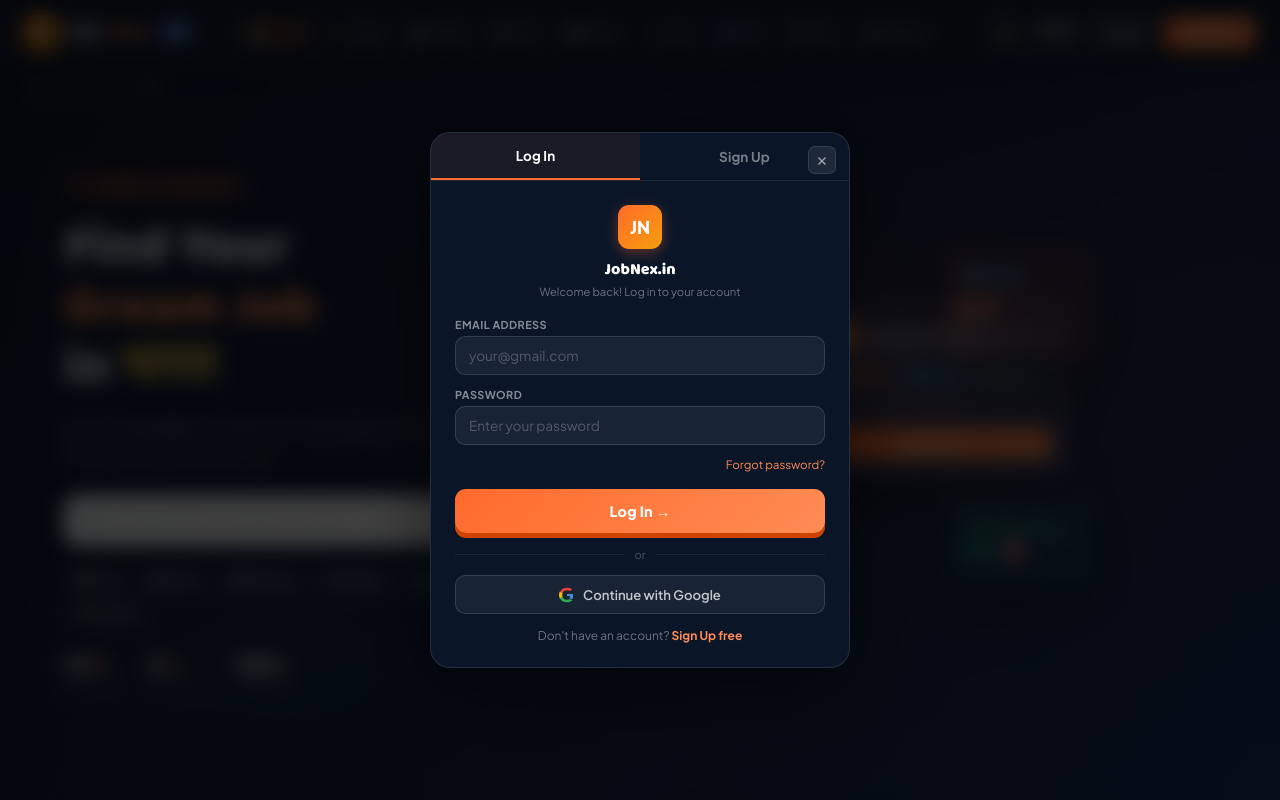
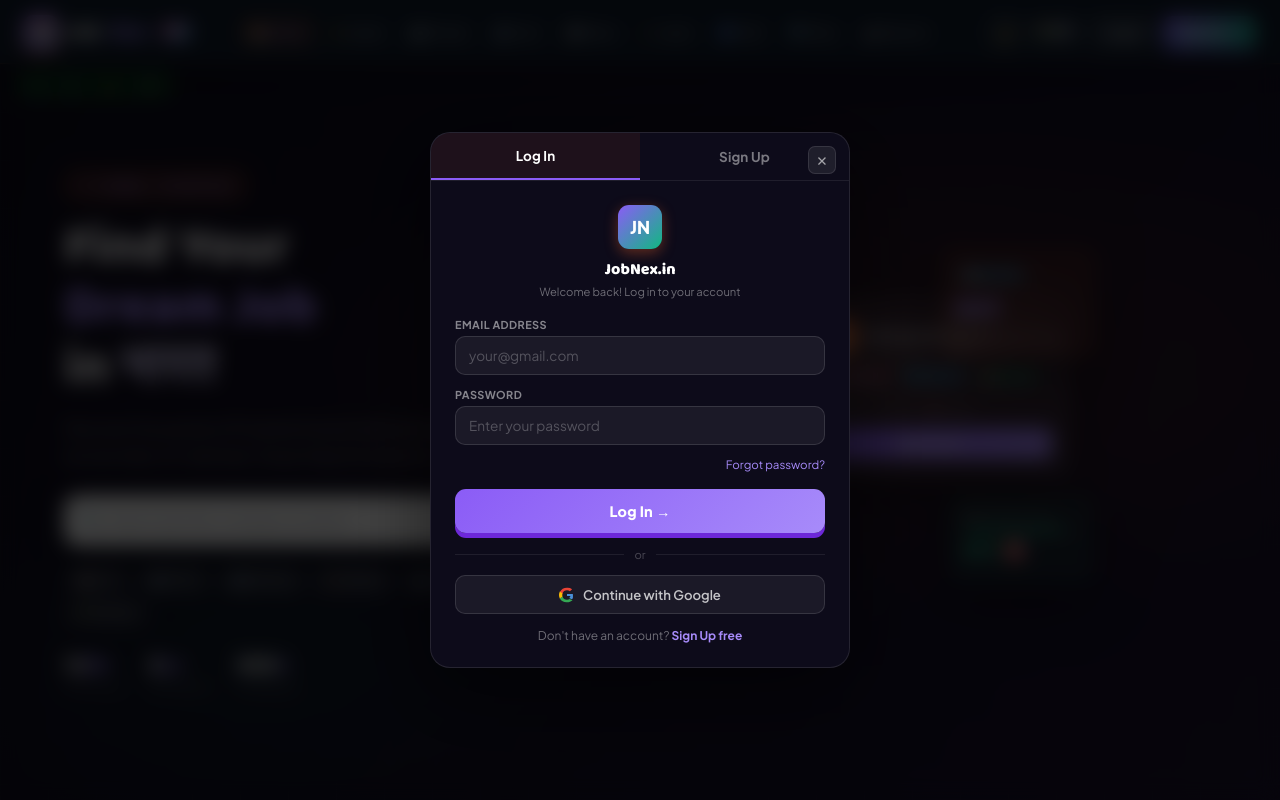
Before and after one commit to jaiswalvivekanand9994-del/jobnex, a website: page public/index.html in a window 1280 px wide. Both pictures are taken after a click on the button "Log In". Shown: the top 800 px of the page. Drawn offline with nearby package versions, Linux system fonts and the light colour scheme.

Commit message:
Full audit + purple theme + all fixes v6

```diff
--- a/public/index.html
+++ b/public/index.html
@@ -11,32 +11,40 @@
 <meta property="og:title" content="JobNex — AI Powered Job Portal India">
 <meta property="og:description" content="JobNex.in — Find 12,000+ Govt & Private Jobs. AI-matched. Fast. Easy.">
 <meta property="og:url" content="https://jobnex.in/">
+<meta property="og:image" content="https://jobnex.in/og-image.png">
+<meta property="og:image:width" content="1200">
+<meta property="og:image:height" content="630">
+<meta name="twitter:image" content="https://jobnex.in/og-image.png">
+<meta name="twitter:site" content="@JobNexIn">
+<meta name="twitter:creator" content="@JobNexIn">
 <meta name="twitter:card" content="summary_large_image">
 <link rel="canonical" href="https://jobnex.in/">
 <title>JobNex — AI Powered Job Portal India 🇮🇳</title>
+<link rel="preconnect" href="https://fonts.googleapis.com">
+<link rel="preconnect" href="https://fonts.gstatic.com" crossorigin>
 <link href="https://fonts.googleapis.com/css2?family=Baloo+2:wght@400;600;700;800&family=Plus+Jakarta+Sans:wght@300;400;500;600;700;800&family=JetBrains+Mono:wght@400;500&display=swap" rel="stylesheet">
 <script src="https://cdnjs.cloudflare.com/ajax/libs/Chart.js/4.4.1/chart.umd.min.js"></script>
 <style>
 :root{
-  --sf:#FF6B2B;--sf2:#FF8C55;--sfd:#CC4400;--sfdim:rgba(255,107,43,.12);
-  --nv:#0A1628;--nv2:#122040;--nv3:#1C3461;
+  --sf:#8B5CF6;--sf2:#A78BFA;--sfd:#6D28D9;--sfdim:rgba(139,92,246,.15);
+  --nv:#0D0B1A;--nv2:#130F24;--nv3:#1A1430;
   --em:#10B981;--em2:#34D399;--emdim:rgba(16,185,129,.12);
-  --gd:#F59E0B;--gd2:#FCD34D;--gddim:rgba(245,158,11,.12);
+  --gd:#C4B5FD;--gd2:#DDD6FE;--gddim:rgba(196,181,253,.15);
   --sk:#38BDF8;--sk2:#7DD3FC;--skdim:rgba(56,189,248,.12);
-  --vi:#8B5CF6;--vi2:#A78BFA;--vidim:rgba(139,92,246,.12);
+  --vi:#EC4899;--vi2:#F472B6;--vidim:rgba(236,72,153,.12);
   --ro:#F43F5E;--ro2:#FB7185;--rodim:rgba(244,63,94,.12);
-  --bg:#0D0F14;--bg2:#13161D;--bg3:#1A1E28;--bg4:#222736;
-  --bd:#2A2F3E;--bd2:#363D52;
-  --tx:#F0F2F8;--tx2:#9BA3BC;--tx3:#5C6480;
-  --sbg:#F8F9FF;--scard:#FFFFFF;--stx:#0F172A;
-  --ssub:#475569;--smt:#94A3B8;--sbdr:#E2E8F0;
+  --bg:#0D0B1A;--bg2:#130F24;--bg3:#1A1430;--bg4:#221C3C;
+  --bd:rgba(139,92,246,.15);--bd2:rgba(139,92,246,.22);
+  --tx:#F5F0FF;--tx2:#A89DC0;--tx3:#6B5F85;
+  --sbg:#F5F3FF;--scard:#FFFFFF;--stx:#2E1065;
+  --ssub:#374151;--smt:#6B7280;--sbdr:#DDD6FE;
   --r:10px;--r2:14px;--r3:20px;
   --sh:0 2px 8px rgba(0,0,0,.08);--shm:0 6px 24px rgba(0,0,0,.12);--shl:0 14px 48px rgba(0,0,0,.18);
   --tr:all .2s ease;--trs:all .3s cubic-bezier(.34,1.56,.64,1);
   --sb:240px;--tb:60px;
   --sans:'Plus Jakarta Sans',sans-serif;--disp:'Baloo 2',cursive;--mono:'JetBrains Mono',monospace;
 }
-body.dark-site{--sbg:#0F172A;--scard:#1E293B;--stx:#F1F5F9;--ssub:#94A3B8;--smt:#64748B;--sbdr:#334155}
+body.dark-site{--sbg:#0D0B1A;--scard:#130F24;--stx:#F5F0FF;--ssub:#C4B5FD;--smt:#A78BFA;--sbdr:#1A1430}
 body.hc{
   --sbg:#FFFDE7;--scard:#FFFFFF;--stx:#000000;--ssub:#1A1A1A;
   --sbdr:#000000;--smt:#333333;
@@ -78,12 +86,12 @@
 .sicon-btn:hover{background:rgba(255,107,43,.2);color:var(--sf2)}
 .slang-btn{padding:5px 10px;border-radius:8px;background:rgba(255,255,255,.08);border:1px solid rgba(255,255,255,.12);color:rgba(255,255,255,.75);font-size:.72rem;font-weight:700;cursor:pointer;transition:var(--tr)}
 .slang-btn:hover{background:rgba(255,107,43,.2);color:var(--sf2)}
-.scta{padding:8px 18px;background:linear-gradient(135deg,var(--sf),var(--sf2));color:#fff;border-radius:10px;font-weight:700;font-size:.8rem;box-shadow:0 4px 0 var(--sfd);transition:var(--trs)}
+.scta{padding:8px 18px;background:linear-gradient(135deg,var(--sf),var(--em));color:#fff;border-radius:10px;font-weight:700;font-size:.8rem;box-shadow:0 4px 0 var(--sfd);transition:var(--trs)}
 .scta:hover{transform:translateY(-2px)}
 /* Auth buttons */
 .s-login-btn{padding:7px 15px;background:rgba(255,255,255,.08);border:1px solid rgba(255,255,255,.18);color:rgba(255,255,255,.85);border-radius:9px;font-weight:600;font-size:.8rem;cursor:pointer;transition:var(--tr);font-family:var(--sans)}
 .s-login-btn:hover{background:rgba(255,255,255,.15);color:#fff}
-.s-signup-btn{padding:7px 15px;background:linear-gradient(135deg,var(--sf),var(--sf2));color:#fff;border-radius:9px;font-weight:700;font-size:.8rem;box-shadow:0 3px 0 var(--sfd);cursor:pointer;transition:var(--trs);font-family:var(--sans)}
+.s-signup-btn{padding:7px 15px;background:linear-gradient(135deg,var(--sf),var(--em));color:#fff;border-radius:9px;font-weight:700;font-size:.8rem;box-shadow:0 3px 0 var(--sfd);cursor:pointer;transition:var(--trs);font-family:var(--sans)}
 .s-signup-btn:hover{transform:translateY(-2px)}
 /* User profile pill in navbar */
 .s-user-pill{display:flex;align-items:center;gap:7px;padding:5px 13px 5px 5px;background:rgba(255,107,43,.15);border:1.5px solid rgba(255,107,43,.35);border-radius:100px;cursor:pointer;transition:var(--tr);position:relative}
@@ -112,7 +120,7 @@
 .auth-tab.active{color:#fff;border-bottom:2.5px solid var(--sf);background:rgba(255,107,43,.07)}
 .auth-body{padding:24px}
 .auth-logo{text-align:center;margin-bottom:20px}
-.auth-logo-mark{width:44px;height:44px;border-radius:11px;background:linear-gradient(135deg,var(--sf),var(--gd));display:flex;align-items:center;justify-content:center;margin:0 auto 8px;font-size:1.1rem;font-weight:800;color:#fff;box-shadow:0 4px 14px rgba(255,107,43,.35)}
+.auth-logo-mark{width:44px;height:44px;border-radius:11px;background:linear-gradient(135deg,var(--sf),var(--em));display:flex;align-items:center;justify-content:center;margin:0 auto 8px;font-size:1.1rem;font-weight:800;color:#fff;box-shadow:0 4px 14px rgba(255,107,43,.35)}
 .auth-logo-name{font-family:var(--disp);font-size:1rem;font-weight:800;color:#fff}
 .auth-logo-sub{font-size:.7rem;color:rgba(255,255,255,.4);margin-top:2px}
 .auth-fg{margin-bottom:13px}
@@ -120,7 +128,7 @@
 .auth-inp{width:100%;padding:10px 13px;border-radius:var(--r);border:1px solid rgba(255,255,255,.12);background:rgba(255,255,255,.06);color:#fff;font-size:.85rem;outline:none;transition:var(--tr);font-family:var(--sans)}
 .auth-inp:focus{border-color:var(--sf);background:rgba(255,107,43,.07);box-shadow:0 0 0 3px rgba(255,107,43,.12)}
 .auth-inp::placeholder{color:rgba(255,255,255,.25)}
-.auth-submit{width:100%;padding:13px;border-radius:11px;background:linear-gradient(135deg,var(--sf),var(--sf2));color:#fff;font-size:.9rem;font-weight:800;cursor:pointer;box-shadow:0 5px 0 var(--sfd);transition:var(--trs);font-family:var(--sans);margin-top:4px;letter-spacing:.02em}
+.auth-submit{width:100%;padding:13px;border-radius:11px;background:linear-gradient(135deg,#8B5CF6,#A78BFA);color:#fff;font-size:.9rem;font-weight:800;cursor:pointer;box-shadow:0 5px 0 #6D28D9;transition:var(--trs);font-family:var(--sans);margin-top:4px;letter-spacing:.02em}
 .auth-submit:hover{transform:translateY(-2px);box-shadow:0 7px 0 var(--sfd)}
 .auth-err{display:none;padding:9px 12px;background:rgba(244,63,94,.15);border:1px solid rgba(244,63,94,.25);border-radius:8px;font-size:.76rem;color:var(--ro2);margin-bottom:12px}
 .auth-divider{display:flex;align-items:center;gap:10px;margin:14px 0}
@@ -136,11 +144,11 @@
 #authBox{position:relative}
 .hamburger{display:none;flex-direction:column;gap:4px;padding:8px;cursor:pointer}
 .hamburger span{width:21px;height:2px;background:#fff;border-radius:2px;transition:var(--tr)}
-.mob-nav{position:fixed;top:64px;left:0;right:0;bottom:0;background:rgba(10,22,40,.98);backdrop-filter:blur(20px);z-index:400;display:none;flex-direction:column;padding:14px;overflow-y:auto;-webkit-overflow-scrolling:touch}
+.mob-nav{position:fixed;top:64px;left:0;right:0;bottom:0;background:rgba(5,46,22,.98);backdrop-filter:blur(20px);z-index:400;display:none;flex-direction:column;padding:14px;overflow-y:auto;-webkit-overflow-scrolling:touch}
 .mob-nav.open{display:flex}
 .mob-link{padding:13px 14px;border-radius:11px;color:rgba(255,255,255,.75);font-size:.9rem;font-weight:600;display:flex;align-items:center;gap:9px;cursor:pointer;transition:var(--tr);border:1px solid transparent}
 .mob-link:hover{background:rgba(255,107,43,.1);color:var(--sf2);border-color:rgba(255,107,43,.2)}
-.a11y-bar{position:fixed;top:70px;left:14px;z-index:600;display:flex;gap:3px;background:rgba(10,22,40,.92);border:1px solid rgba(255,255,255,.1);border-radius:100px;padding:3px 7px;backdrop-filter:blur(12px)}
+.a11y-bar{position:fixed;top:70px;left:14px;z-index:600;display:flex;gap:3px;background:rgba(5,46,22,.92);border:1px solid rgba(255,255,255,.1);border-radius:100px;padding:3px 7px;backdrop-filter:blur(12px)}
 .a11y-btn{padding:4px 9px;border-radius:100px;font-size:.65rem;font-weight:700;cursor:pointer;color:rgba(255,255,255,.65);transition:var(--tr)}
 .a11y-btn:hover{background:rgba(255,107,43,.2);color:var(--sf2)}
 
@@ -837,6 +845,9 @@
 .sb-ov.show{display:block;opacity:1}
 </style>
 <script type="application/ld+json">
+{"@context":"https://schema.org","@type":"Organization","name":"JobNex.in","url":"https://jobnex.in","logo":"https://jobnex.in/logo.png","sameAs":["https://twitter.com/JobNexIn","https://linkedin.com/company/jobnex"],"contactPoint":{"@type":"ContactPoint","email":"support@jobnex.in","contactType":"customer service"}}
+</script>
+<script type="application/ld+json">
 {"@context":"https://schema.org","@type":"WebSite","name":"JobNex.in","url":"https://jobnex.in","description":"India AI-Powered Job Portal — 12000+ Govt & Private Jobs","potentialAction":{"@type":"SearchAction","target":"https://jobnex.in/?q={search_term_string}","query-input":"required name=search_term_string"}}
 </script>
 </head>
@@ -845,7 +856,7 @@
 <div id="app-root" class="mode-site">
 
 <!-- ============ PUBLIC SITE ============ -->
-<div id="site-root">
+<div id="site-root" role="main">
 
 <div class="a11y-bar">
   <button class="a11y-btn" onclick="changeFS(1)">A+</button>
@@ -854,7 +865,7 @@
   <button class="a11y-btn" onclick="toggleHC()" title="High Contrast">◑ HC</button>
 </div>
 
-<nav class="snav" id="siteNav">
+<nav class="snav" role="navigation" aria-label="Main navigation" id="siteNav">
   <div class="slogo"><div class="slogo-mark">🇮🇳</div>Job<span class="slogo-ac">Nex</span><span class="ai-tag">✦ AI</span></div>
   <div class="snav-links">
     <span class="snav-link active" onclick="showPage('home')">🏠 Home</span>
@@ -895,11 +906,11 @@
         </div>
       </div>
     </div>
-    <div class="hamburger" id="hamburger" onclick="toggleMobNav()"><span></span><span></span><span></span></div>
+    <div class="hamburger" role="button" aria-label="Open menu" tabindex="0" id="hamburger" onclick="toggleMobNav()"><span></span><span></span><span></span></div>
   </div>
 </nav>
 
-<div class="mob-nav" id="mobNav">
+<div class="mob-nav" role="navigation" aria-label="Mobile navigation" id="mobNav">
   <span class="mob-link" onclick="showPage('home');closeMobNav()">🏠 Home</span>
   <span class="mob-link" onclick="showPage('latest');closeMobNav()">⚡ Latest Jobs</span>
   <span class="mob-link" onclick="showPage('private');closeMobNav()">🏢 Private Jobs</span>
@@ -928,7 +939,7 @@
           <span class="t-sf" id="hT2">Dream Job</span>
           <span id="hT3">in <span class="t-gd">भारत</span></span>
         </h1>
-        <p class="hero-sub" id="hSub">Discover <strong>12,000+</strong> Private &amp; Govt job opportunities. AI-matched. Visual. Easy for everyone. 🙏</p>
+        <p class="hero-sub" id="hSub">Discover thousands of Private &amp; Government job opportunities across India. AI-matched. Visual. Easy for everyone. 🙏</p>
         <div class="hero-sw">
           <span style="font-size:1.05rem">🔍</span>
           <input type="text" id="heroInp" placeholder="Search job title, company, location...">
@@ -1470,7 +1481,7 @@
 </div>
 
 <!-- AUTH MODAL -->
-<div id="authOv" onclick="if(event.target===this)closeAuth()">
+<div id="authOv" role="dialog" aria-modal="true" aria-label="Authentication" onclick="if(event.target===this)closeAuth()">
   <div id="authBox">
     <div class="auth-close" onclick="closeAuth()">✕</div>
     <div class="auth-tabs">
```
